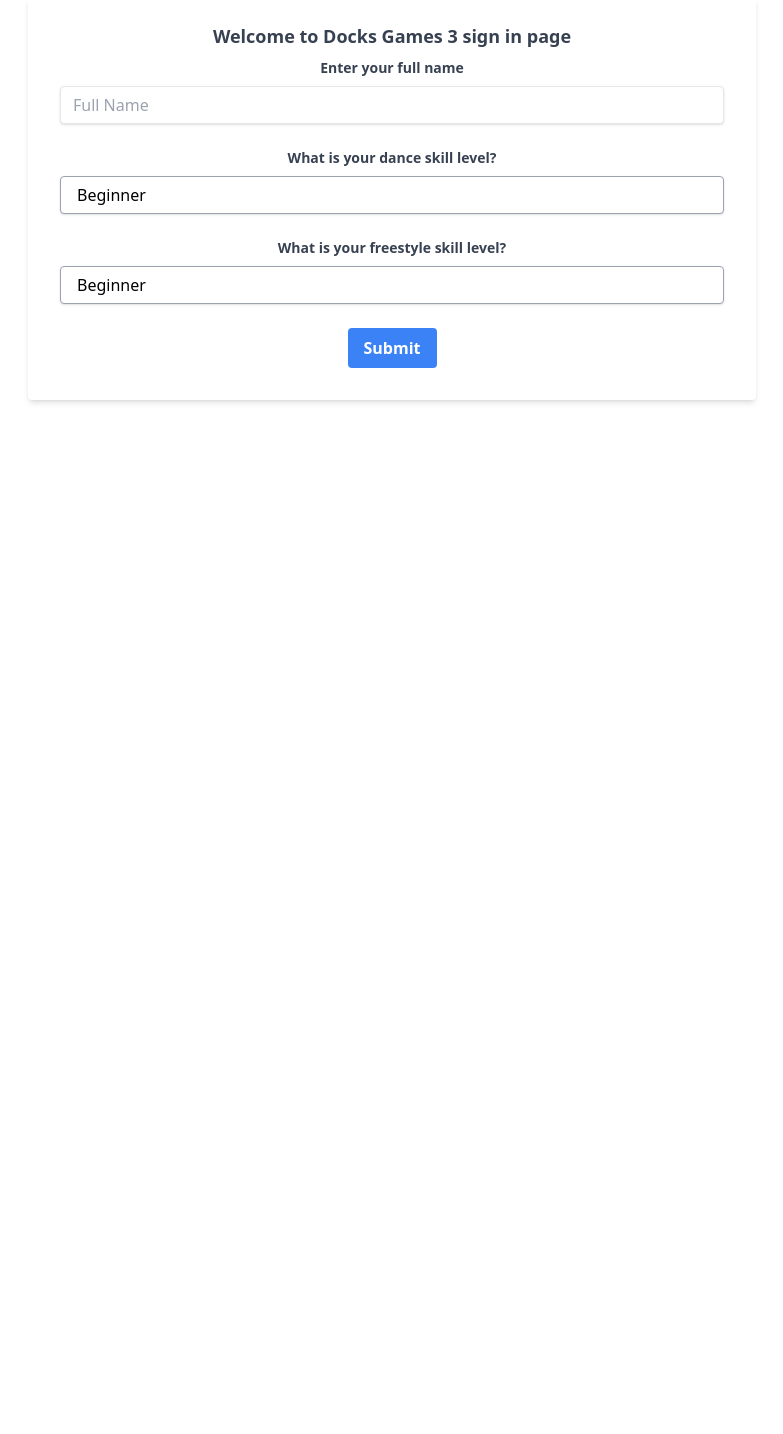
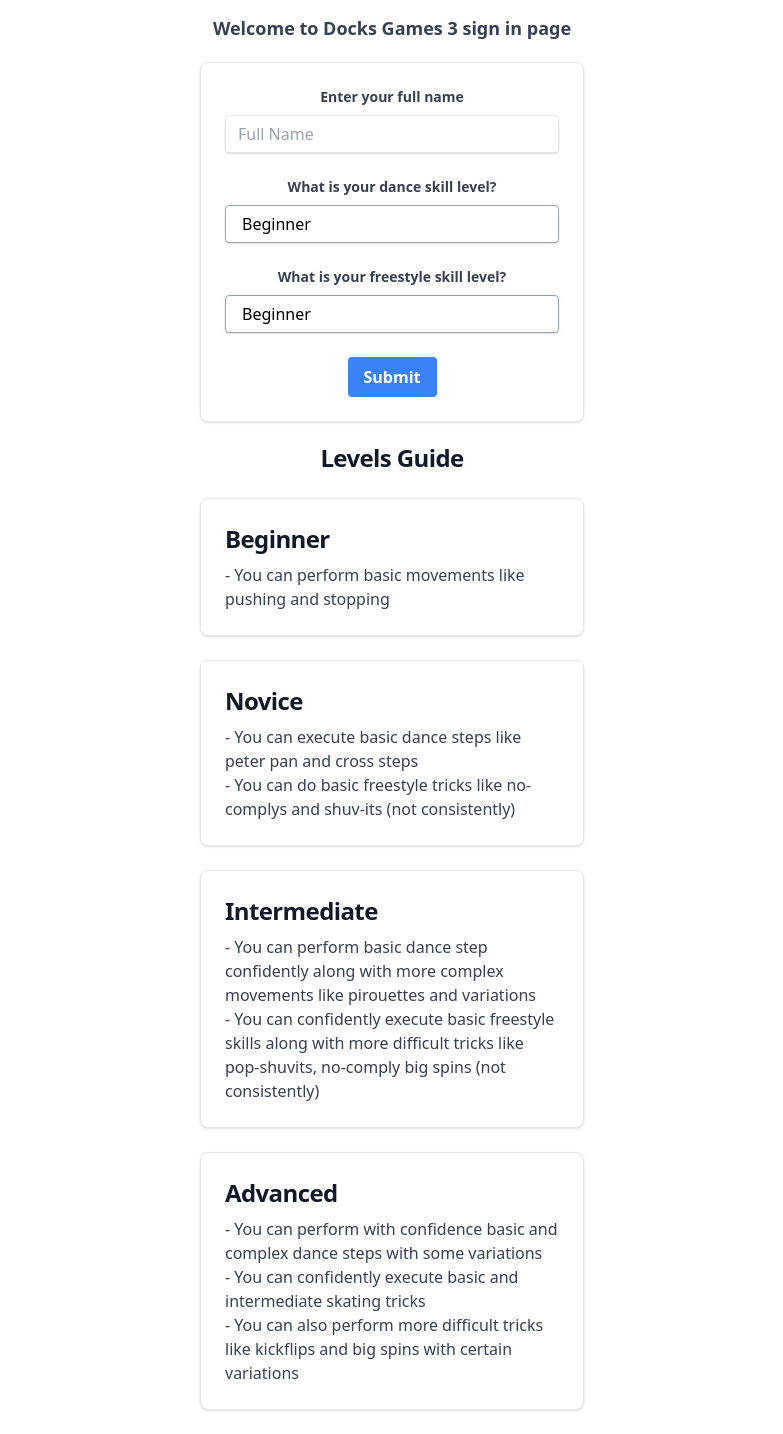
Before and after one commit to alexngys/app, a React (Create React App) app: page / in a window 1280 px wide. Shown: the part 194-1628 px from the top of the page, without its empty margins (248-1031 px from the left). Before the commit the page ends 800 px from the top, so only its background shows below. Built offline with nearby package versions, Linux system fonts and the light colour scheme.

Commit message:
added levels guide

```diff
--- a/src/components/EditForm.tsx
+++ b/src/components/EditForm.tsx
@@ -4,12 +4,12 @@ import { updateDoc, doc, deleteDoc } from "firebase/firestore";
 import { useNavigate } from "react-router-dom";
 
 const style = {
-    form: "bg-white shadow-md rounded px-8 pt-6 pb-8 mb-4",
-    title:"block text-gray-700 text-lg font-bold mb-2",
+    form: "bg-white shadow-md rounded px-8 pt-6 pb-6 mb-4",
+    title:"block text-gray-700 text-xl font-bold mb-2",
     text: "block text-gray-700 text-sm font-bold mb-2",
     username: "shadow appearance-none border rounded w-full py-2 px-3 text-gray-700 leading-tight focus:outline-none focus:shadow-outline",
     dropdown: "block appearance-none w-full bg-white border border-gray-400 hover:border-gray-500 px-4 py-2 pr-8 rounded shadow leading-tight focus:outline-none focus:shadow-outline",
-    button: "bg-blue-500 hover:bg-blue-700 text-white font-bold py-2 px-4 rounded focus:outline-none focus:shadow-outline mx-auto"
+    button: "bg-blue-500 hover:bg-blue-700 text-white font-bold py-2 px-4 rounded focus:outline-none focus:shadow-outline mx-auto mb-3"
 }
 
 const defaultFormData = {
@@ -56,7 +56,7 @@ const EditForm = () =>{
         <div>
             <form className={style.form} onSubmit={onSubmit}>
             <div className="mb-6">
-                <label className={style.text}>
+                <label className={style.title}>
                 {namefinal}
                 </label>
 
@@ -67,10 +67,10 @@ const EditForm = () =>{
                 What is your dance skill level?
                 </label>
                 <select className={style.dropdown} id='dance' value={dance} onChange={onClick}>
-                    <option value={1}>Beginner </option>
-                    <option value={2}>Intermediate </option>
-                    <option value={3}>Advanced</option>
-                    <option value={4}>Pro</option>
+                    <option value={1}>Beginner</option>
+                    <option value={2}>Novice</option>
+                    <option value={3}>Intermediate</option>
+                    <option value={4}>Advanced</option>
                 </select>
             </div>
 
@@ -80,9 +80,9 @@ const EditForm = () =>{
                 </label>
                 <select className={style.dropdown} id='freestyle' value={freestyle} onChange={onClick}>
                     <option value={1}>Beginner</option>
-                    <option value={2}>Intermediate</option>
-                    <option value={3}>Advanced</option>
-                    <option value={4}>Pro</option>
+                    <option value={2}>Novice</option>
+                    <option value={3}>Intermediate</option>
+                    <option value={4}>Advanced</option>
                 </select>
             </div>
 
--- /dev/null
+++ b/src/components/LevelsGuide.tsx
@@ -0,0 +1,38 @@
+import React from "react";
+
+const style = {
+    title:"text-2xl font-bold tracking-tight text-gray-900",
+    card:"max-w-sm p-6 bg-white border border-gray-200 rounded-lg shadow my-6 mx-auto",
+    cardheader:"mb-2 text-2xl font-bold tracking-tight text-gray-900 text-left",
+    cardtext:"font-normal text-gray-700 text-left",
+};
+
+const LevelsGuide = () =>{
+    return(
+        <div>
+            <p className={style.title}>Levels Guide</p>
+            <div className={style.card}>
+                <header className={style.cardheader}>Beginner</header>
+                <p className={style.cardtext}>- You can perform basic movements like pushing and stopping</p>
+            </div>
+            <div className={style.card}>
+                <header className={style.cardheader}>Novice</header>
+                <p className={style.cardtext}>-  You can execute basic dance steps like peter pan and cross steps</p>
+                <p className={style.cardtext}>-  You can do basic freestyle tricks like no-complys and shuv-its (not consistently)</p>
+            </div>
+            <div className={style.card}>
+                <header className={style.cardheader}>Intermediate</header>
+                <p className={style.cardtext}>-  You can perform basic dance step confidently along with more complex movements like pirouettes and variations</p>
+                <p className={style.cardtext}>-  You can confidently execute basic freestyle skills along with more difficult tricks like pop-shuvits, no-comply big spins (not consistently)</p>
+            </div>
+            <div className={style.card}>
+                <header className={style.cardheader}>Advanced</header>
+                <p className={style.cardtext}>-  You can perform with confidence basic and complex dance steps with some variations</p>
+                <p className={style.cardtext}>-  You can confidently execute basic and intermediate skating tricks</p>
+                <p className={style.cardtext}>-  You can also perform more difficult tricks like kickflips and big spins with certain variations</p>
+            </div>
+        </div>
+    )
+}
+
+export default LevelsGuide;
--- a/src/components/SignUpForm.tsx
+++ b/src/components/SignUpForm.tsx
@@ -5,7 +5,7 @@ import { useNavigate } from "react-router-dom"
 
 const style = {
   form: "bg-white shadow-md rounded px-8 pt-6 pb-8 mb-4",
-  title: "block text-gray-700 text-lg font-bold mb-2",
+  title: "block text-gray-700 text-lg font-bold mt-4",
   text: "block text-gray-700 text-sm font-bold mb-2",
   username:
     "shadow appearance-none border rounded w-full py-2 px-3 text-gray-700 leading-tight focus:outline-none focus:shadow-outline",
@@ -13,6 +13,7 @@ const style = {
     "block appearance-none w-full bg-white border border-gray-400 hover:border-gray-500 px-4 py-2 pr-8 rounded shadow leading-tight focus:outline-none focus:shadow-outline",
   button:
     "bg-blue-500 hover:bg-blue-700 text-white font-bold py-2 px-4 rounded focus:outline-none focus:shadow-outline mx-auto",
+  card:"max-w-sm p-6 bg-white border border-gray-200 rounded-lg shadow my-5 mx-auto",
 };
 
 const defaultFormData = {
@@ -45,10 +46,6 @@ const SignUpForm = () => {
   const onSubmit = async (e: React.FormEvent<HTMLFormElement>) => {
     setformerror("");
     e.preventDefault();
-    if (name === "") {
-      setformerror("Enter a valid name");
-      return;
-    }
     if (name.length < 4) {
       setformerror("Name must be longer than 4 characters");
       return;
@@ -66,9 +63,9 @@ const SignUpForm = () => {
   };
 
   return (
-    <div>
-      <form className={style.form} onSubmit={onSubmit}>
-        <p className={style.title}>Welcome to Docks Games 3 sign in page</p>
+    <div className="">
+      <p className={style.title}>Welcome to Docks Games 3 sign in page</p>
+      <form className={style.card} onSubmit={onSubmit}>
         <div className="mb-6">
           <label className={style.text}>Enter your full name</label>
           <input
@@ -90,10 +87,10 @@ const SignUpForm = () => {
             value={dance}
             onChange={onClick}
           >
-            <option value={1}>Beginner </option>
-            <option value={2}>Intermediate </option>
-            <option value={3}>Advanced</option>
-            <option value={4}>Pro</option>
+            <option value={1}>Beginner</option>
+            <option value={2}>Novice</option>
+            <option value={3}>Intermediate</option>
+            <option value={4}>Advanced</option>
           </select>
         </div>
 
@@ -108,9 +105,9 @@ const SignUpForm = () => {
             onChange={onClick}
           >
             <option value={1}>Beginner</option>
-            <option value={2}>Intermediate</option>
-            <option value={3}>Advanced</option>
-            <option value={4}>Pro</option>
+            <option value={2}>Novice</option>
+            <option value={3}>Intermediate</option>
+            <option value={4}>Advanced</option>
           </select>
         </div>
 
--- a/src/pages/EditPlayer.tsx
+++ b/src/pages/EditPlayer.tsx
@@ -1,5 +1,6 @@
-import React, { useState } from 'react'
+import React from 'react'
 import EditForm from '../components/EditForm';
+import LevelsGuide from '../components/LevelsGuide';
 
 const style = {
     appContainer: 'max-w-[728px] mx-auto text-center',
@@ -12,6 +13,7 @@ const EditPlayer = () => {
     return(
         <div className={style.appContainer}>
         <EditForm />
+        <LevelsGuide />
         </div>
     );
 };
--- a/src/pages/Home.tsx
+++ b/src/pages/Home.tsx
@@ -1,6 +1,7 @@
-import React, { useState } from 'react'
+import React from 'react'
 import SignUpForm from '../components/SignUpForm';
 import logo from '../logo.png'
+import LevelsGuide from '../components/LevelsGuide';
 const style = {
     appContainer: 'max-w-[728px] mx-auto text-center',
     pic : 'mx-auto object-contain h-48 w-full',
@@ -13,6 +14,7 @@ const Home = () => {
         <div className={style.appContainer}>
         <img src={logo} alt="Logo" className={style.pic} />
         <SignUpForm />
+        <LevelsGuide />
         </div>
     );
 };
--- a/src/pages/Sorting.tsx
+++ b/src/pages/Sorting.tsx
@@ -10,11 +10,11 @@ const style = {
     "block appearance-none w-full bg-white border border-gray-400 hover:border-gray-500 px-4 py-2 pr-8 rounded shadow leading-tight focus:outline-none focus:shadow-outline",
   button:
     "bg-blue-500 hover:bg-blue-700 text-white font-bold py-2 px-4 rounded focus:outline-none focus:shadow-outline mx-auto",
-  table: "shadow-lg bg-white py-2 table-fixed w-full",
-  thead: "text-xs text-gray-700 uppercase bg-gray-50 dark:bg-gray-700 dark:text-gray-400 ",
+  table: "shadow-lg bg-white py-2 table-fixed w-full rounded-lg",
+  thead: "text-xs text-gray-700 uppercase bg-gray-50",
   th:"px-6 py-3",
   td: "border px-4 py-4",
-  card: "w-auto mb-6 p-6 bg-white border border-gray-200 rounded-lg shadow dark:bg-gray-800 dark:border-gray-700",
+  card: "w-auto mb-6 p-6 bg-white border border-gray-200 rounded-lg shadow",
 };
 
 const defaultFormData = {
```
